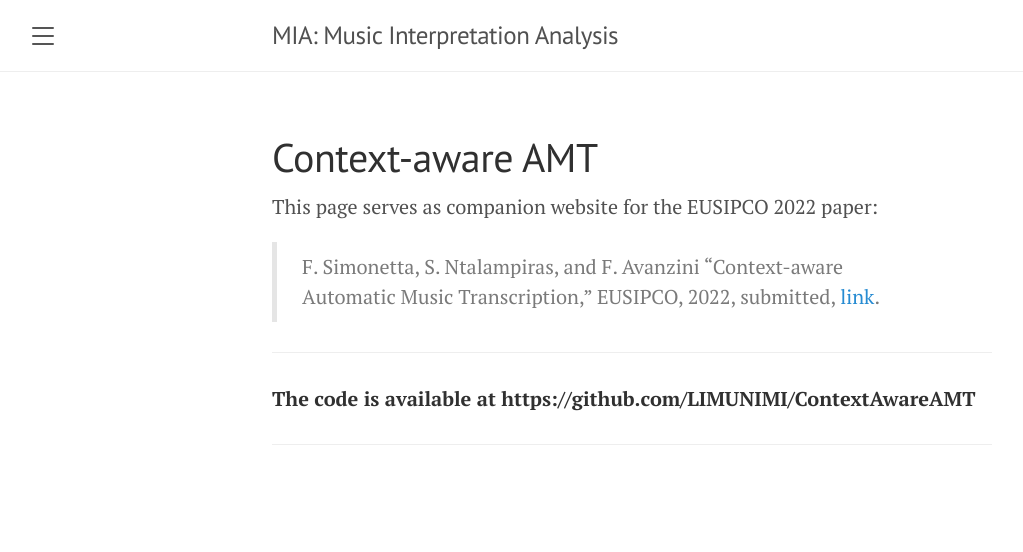
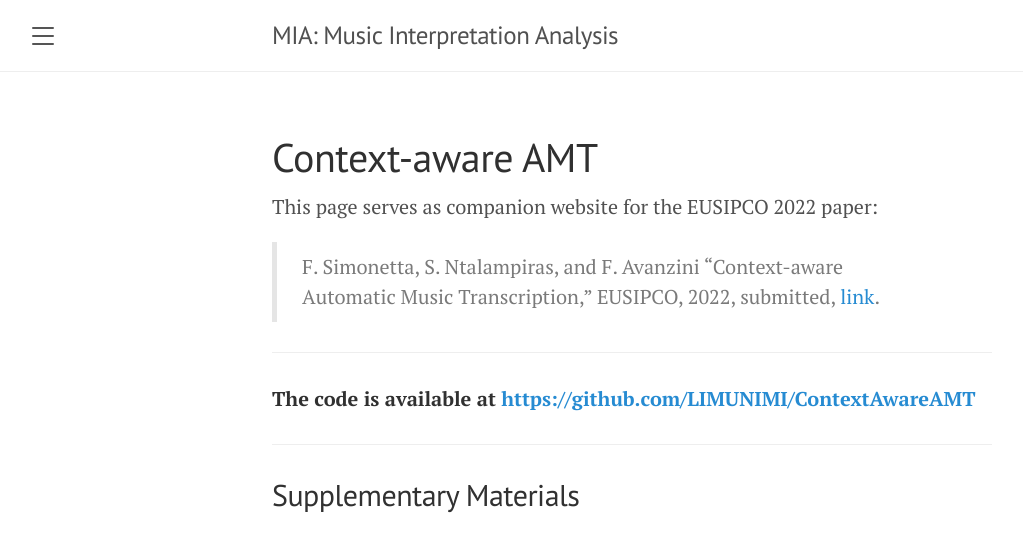
Before and after one commit to LIMUNIMI/MIA, a Jekyll site: the page built from eusipco/index.md, in a window 1280 px wide. Shown: the top 552 px of the page, without its empty margins (8-1031 px from the left). Built offline with Jekyll 4.4.1, drawn with Linux system fonts in a browser that asks for light colours.

Commit message:
Correction of links and paths

```diff
--- a/eusipco/index.md
+++ b/eusipco/index.md
@@ -10,6 +10,8 @@ This page serves as companion website for the EUSIPCO 2022 paper:
 
 ---
 
-**The code is available at https://github.com/LIMUNIMI/ContextAwareAMT**
+**The code is available at [https://github.com/LIMUNIMI/ContextAwareAMT](https://github.com/LIMUNIMI/ContextAwareAMT)**
 
 ---
+
+## Supplementary Materials
```
Also changed, not shown: index.md (+1 -1 lines), mta/index.md (+7 -0 lines).
